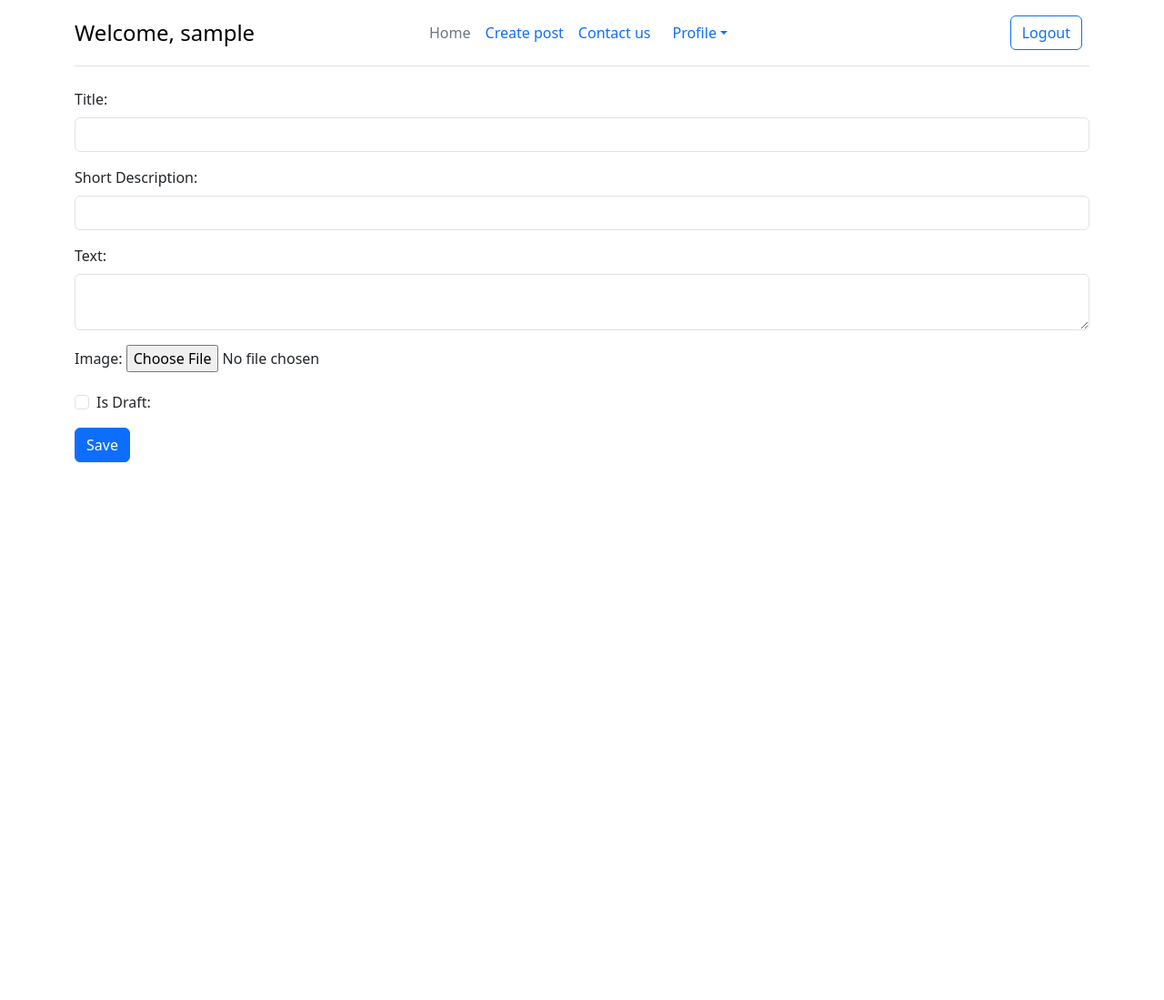
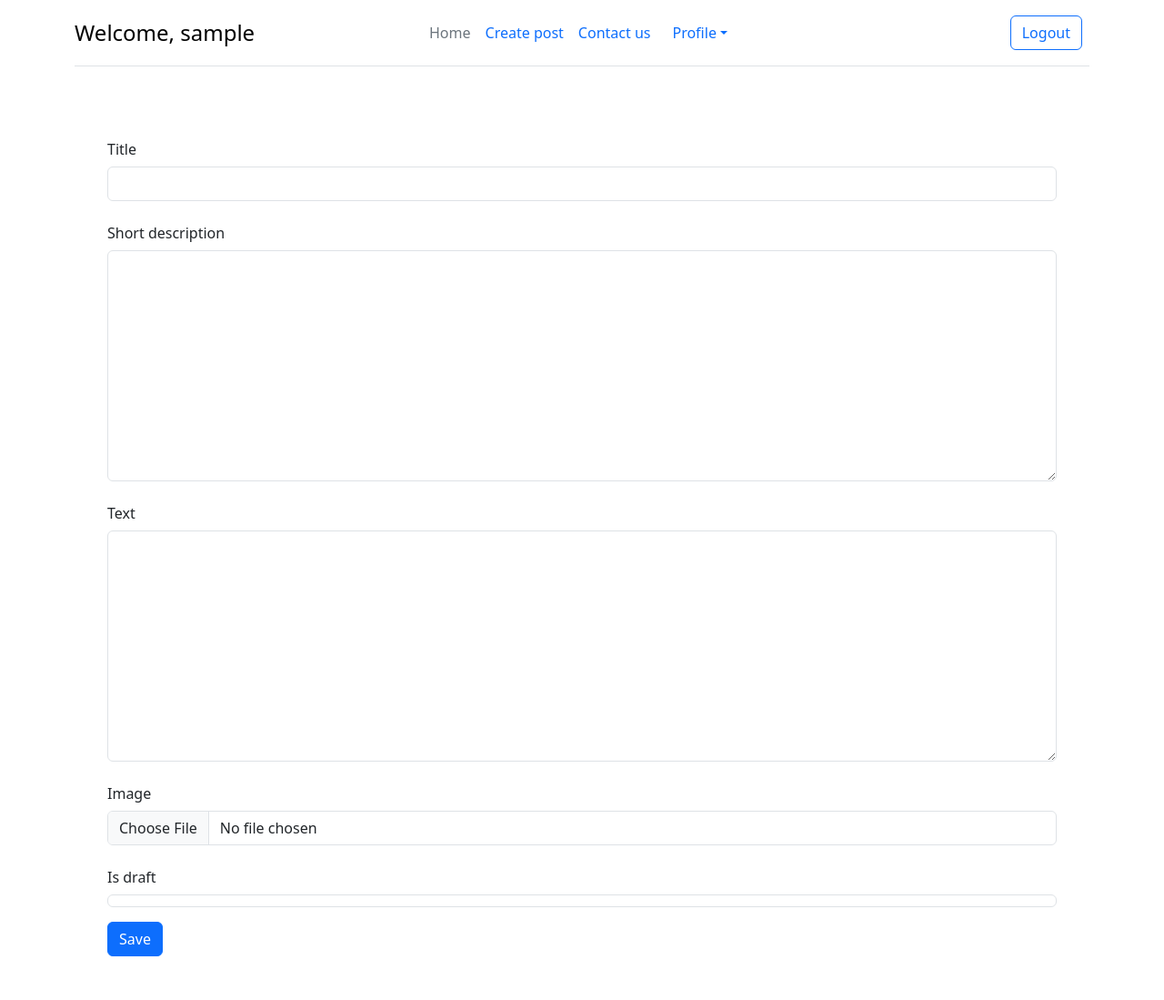
Before and after one commit to karabas94/advance_homework_8, a Django app: page /blog/post/create/ in a window 1280 px wide. Shown: the whole page at 91% size. Before the commit the page ends 508 px from the top, so only its background shows below. Run offline with Django 4.2, Linux system fonts and the light colour scheme; the visitor is signed in with stand-in values (Sample User, id 1); some libraries are stand-ins or nearby versions.

Commit message:
mistakes solved

```diff
--- a/blog/views.py
+++ b/blog/views.py
@@ -123,7 +123,7 @@ class PostDeleteView(LoginRequiredMixin, generic.DeleteView):
 
 class PostListView(generic.ListView):
     model = Post
-    paginate_by = 30
+    paginate_by = 29
 
     def get_queryset(self):
         queryset = super().get_queryset()
--- a/templates/blog/post_form.html
+++ b/templates/blog/post_form.html
@@ -3,38 +3,31 @@
 {% block title %}Create Post{% endblock %}
 
 {% block content %}
-    <div class="container">
+    <div class="container p-5">
+        {% load widget_tweaks %}
         <form method="post" class="needs-validation" novalidate>
             {% csrf_token %}
-            <div class="mb-3">
-                <label for="id_title" class="form-label">Title: </label>
-                <input name='title' type="text" class="form-control" id="id_title" required value="{{ object.title }}">
-                <div class="invalid-feedback">
-                    Please provide a title.
+            {% for field in form %}
+                <div class="mb-3{% if field.errors %} has-error{% endif %}">
+                    {% if field.widget.input_type == 'checkbox' %}
+                        <div class="form-check mb-3">
+                            {% render_field field class+="form-check-input" %}
+                            <label for="{{ field.id_for_label }}" class="form-check-label">{{ field.label }}</label>
+                        </div>
+                    {% else %}
+                        <label for="{{ field.id_for_label }}" class="col-form-label">{{ field.label }}</label>
+                        {% render_field field class+="form-control" %}
+                    {% endif %}
+                    {% if form.is_bound %}
+                        {% for error in field.errors %}
+                            <div class="invalid-feedback valid-feedback">
+                                {{ error }}
+                            </div>
+                        {% endfor %}
+                    {% endif %}
                 </div>
-            </div>
-            <div class="mb-3">
-                <label for="id_short_description" class="form-label">Short Description: </label>
-                <input name='short_description' type="text" class="form-control" id="id_short_description" required value="{{ object.short_description }}">
-                <div class="invalid-feedback">
-                    Please provide a short description.
-                </div>
-            </div>
-            <div class="mb-3">
-                <label for="id_text" class="form-label">Text: </label>
-                <textarea name="text" class="form-control" id="id_text" required>{{ object.text }}</textarea>
-                <div class="invalid-feedback">
-                    Please provide a text.
-                </div>
-            </div>
-            <div class="mb-3">
-                <label for="id_image" class="form-label">Image: </label>
-                <input type="file" name="image" class="form-control-file" id="id_image">
-            </div>
-            <div class="mb-3 form-check">
-                <input name="is_draft" type="checkbox" class="form-check-input" id="id_is_draft">
-                <label class="form-check-label" for="id_is_draft">Is Draft: </label>
-            </div>
+            {% endfor %}
+
             <button type="submit" class="btn btn-primary">Save</button>
         </form>
     </div>
```
